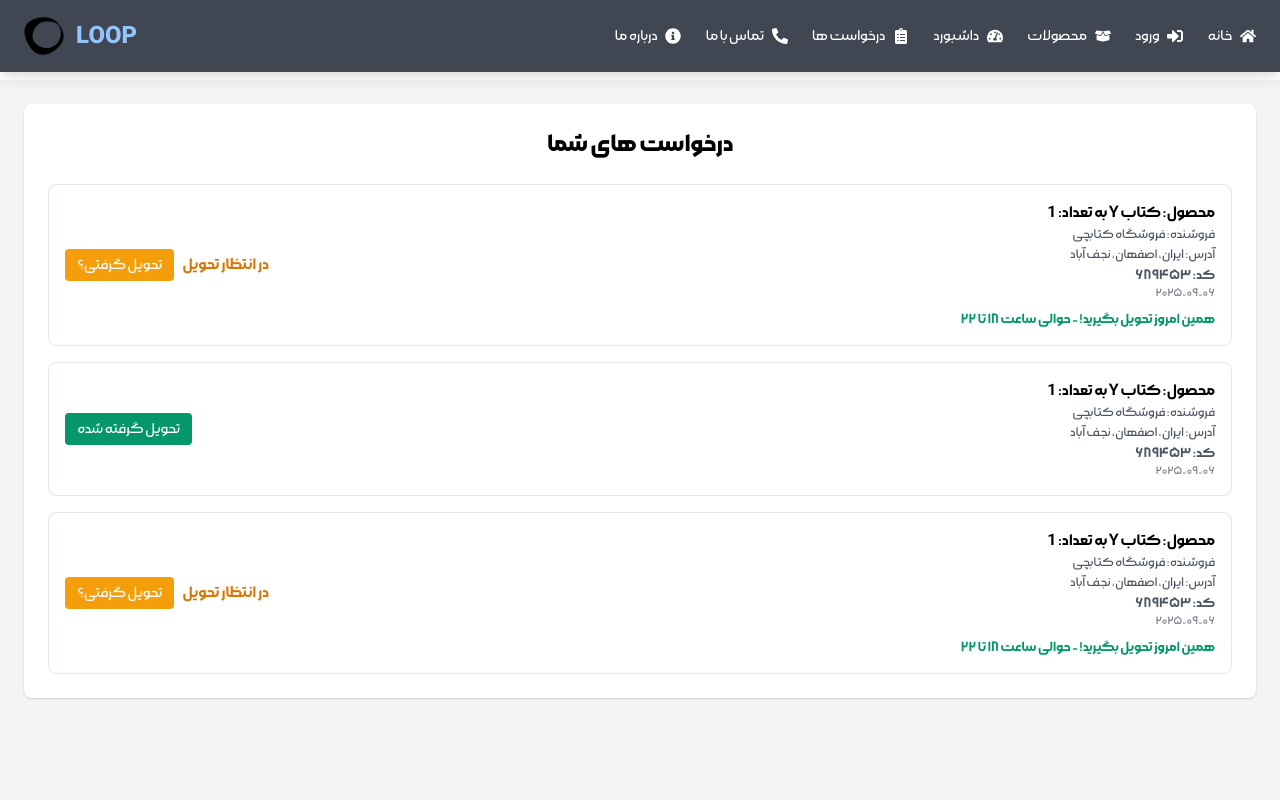
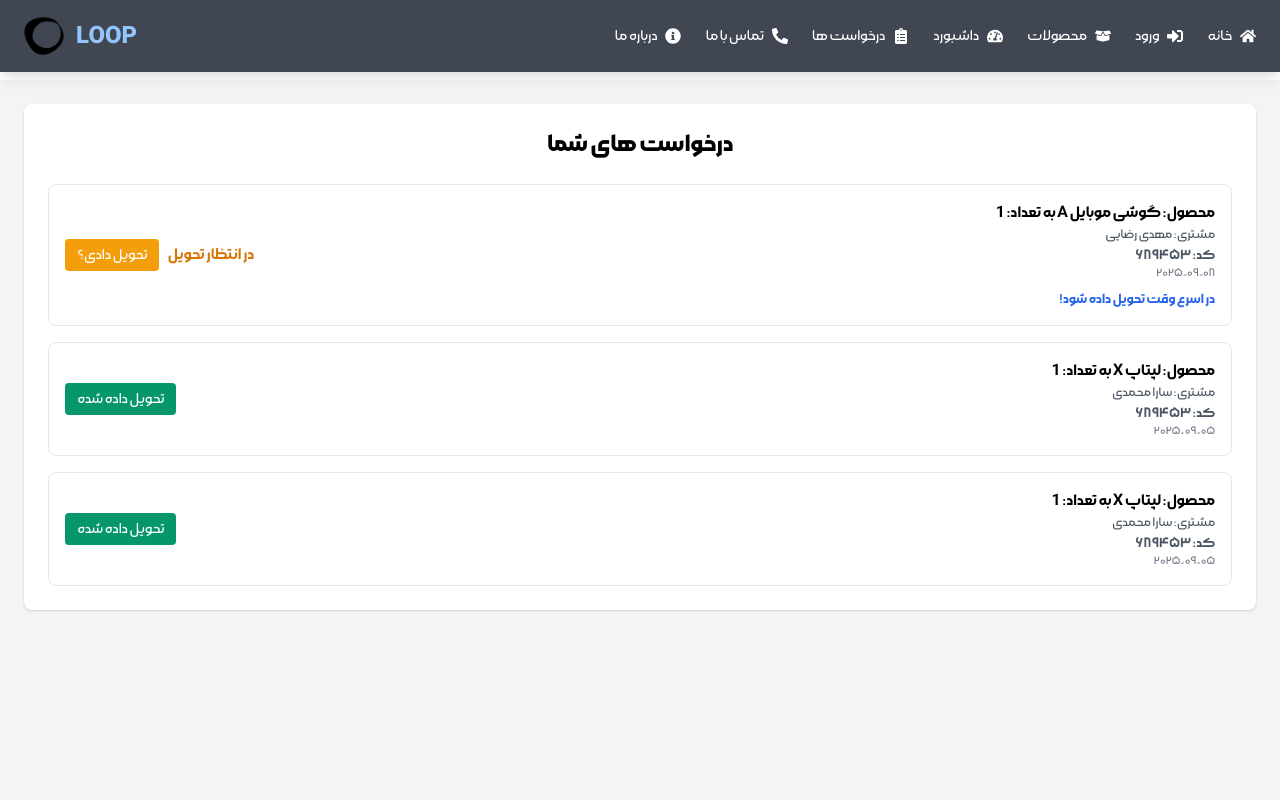
Before and after one commit to mohammadmalekzadeh/loop-ui, a React (Create React App) app: page /dashboard/requests in a window 1280 px wide. Shown: the top 800 px of the page. Built offline with nearby package versions, Linux system fonts and the light colour scheme.

Commit message:
Update Request.js

```diff
--- a/src/pages/requests/Request.js
+++ b/src/pages/requests/Request.js
@@ -64,8 +64,8 @@ const customer_requests = [
 ];
 
 export default function Request() {
-  // const userRole = "vendors";
-  const userRole = "customer";
+  const userRole = "vendors";
+  // const userRole = "customer";
 
   return (
     <div className="font-myfont min-h-screen bg-gray-100 p-6">
@@ -93,7 +93,7 @@ export default function Request() {
                       {/* پیام برای فروشنده */}
                       {req.status === "pending" && (
                         <p className="text-sm text-blue-600 mt-2 font-semibold">
-                          همین امروز تحویل داده شود! - حوالی ساعت ۱۸ تا ۲۲
+                        در اسرع وقت تحویل داده شود!
                         </p>
                       )}
                     </div>
@@ -142,7 +142,7 @@ export default function Request() {
                       {/* پیام برای مشتری */}
                       {req.status === "pending" && (
                         <p className="text-sm text-green-600 mt-2 font-semibold">
-                          همین امروز تحویل بگیرید! - حوالی ساعت ۱۸ تا ۲۲
+                          در اسرع وقت تحویل گرفته شود!
                         </p>
                       )}
                     </div>
```
